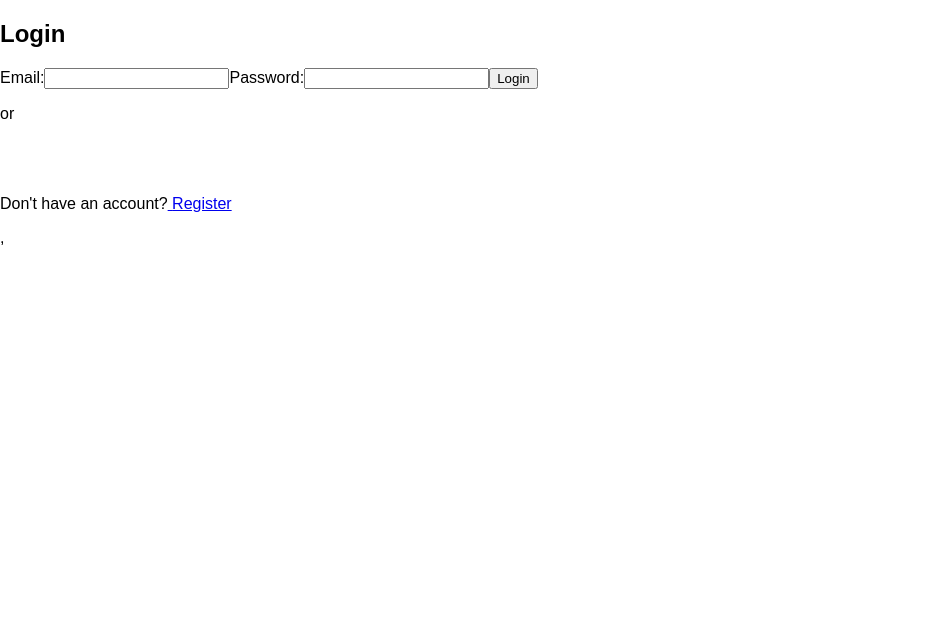
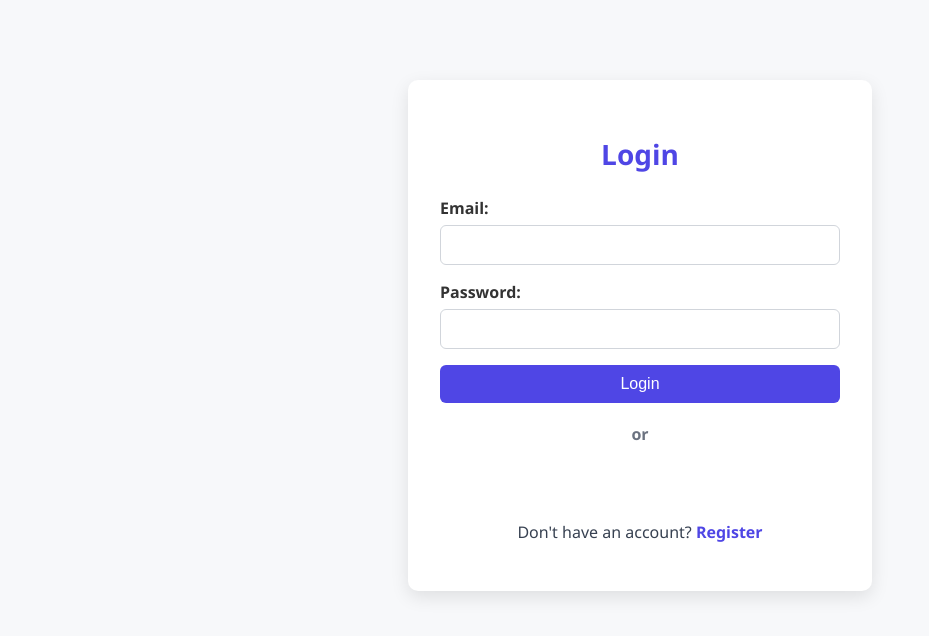
Before and after one commit to sumit-sharma39/frontend-todo, a React (Vite) app: page / in a window 1280 px wide. Shown: the top 636 px of the page, without its empty margins (0-929 px from the left). Built offline with nearby package versions, Linux system fonts and the light colour scheme.

Commit message:
login check

```diff
--- a/src/Login.jsx
+++ b/src/Login.jsx
@@ -1,4 +1,4 @@
-    import "./index.css";
+   import "./auth.css";
     import { Link, useNavigate } from "react-router-dom";
     import axios from "axios";
     import { useState } from "react";
--- /dev/null
+++ b/src/auth.css
@@ -0,0 +1,195 @@
+/* index.css */
+
+/* ----------------- Body & Global ----------------- */
+body {
+    background-color: #f7f8fa;
+    margin: 0;
+    font-family: 'Segoe UI', Tahoma, Geneva, Verdana, sans-serif;
+}
+
+/* ----------------- Dashboard ----------------- */
+.Dashboard {
+    width: 100%;
+    height: 64px;
+    background-color: #4f46e5; /* Indigo */
+    display: flex;
+    align-items: center;
+    padding: 0 24px;
+    box-sizing: border-box;
+    box-shadow: 0 2px 6px rgba(0, 0, 0, 0.1);
+}
+
+.Dashboard h1 {
+    font-size: 24px;
+    font-weight: bold;
+    margin: 0;
+    color: #ffffff;
+}
+
+.dashboard-buttons {
+    margin-left: auto;
+    display: flex;
+    gap: 14px;
+}
+
+.edit-btn {
+    background-color: #e0e0e0;
+    padding: 8px 18px;
+    font-size: 16px;
+    border-radius: 6px;
+    cursor: pointer;
+    border: none;
+    text-decoration: none;
+    color: #000;
+    display: inline-flex;
+    align-items: center;
+    justify-content: center;
+    transition: background-color 0.2s ease,
+                transform 0.15s ease,
+                box-shadow 0.15s ease;
+}
+
+.edit-btn:hover {
+    background-color: #d1d5db;
+    transform: translateY(-1px);
+    box-shadow: 0 4px 10px rgba(0, 0, 0, 0.15);
+}
+
+.edit-btn:active {
+    transform: scale(0.97);
+}
+
+.link-add {
+    background-color: #10b981; /* green */
+    color: #fff;
+}
+
+.link-add:hover {
+    background-color: #059669;
+}
+
+.logout-btn {
+    background-color: #ef4444; /* red */
+    color: #fff;
+}
+
+.logout-btn:hover {
+    background-color: #b91c1c;
+}
+
+/* ----------------- Forms (Login & Register) ----------------- */
+.register-container,
+.login-container {
+    width: 100%;
+    max-width: 400px;
+    margin: 80px auto;
+    padding: 32px;
+    background-color: #ffffff;
+    border-radius: 10px;
+    box-shadow: 0 6px 18px rgba(0, 0, 0, 0.1);
+}
+
+.register-form,
+.login-form {
+    display: flex;
+    flex-direction: column;
+}
+
+.register-title,
+.login-title {
+    font-size: 28px;
+    font-weight: bold;
+    margin-bottom: 24px;
+    color: #4f46e5;
+    text-align: center;
+}
+
+.register-label,
+.login-label {
+    margin-bottom: 6px;
+    font-weight: 600;
+    color: #333;
+}
+
+.register-input,
+.login-input {
+    padding: 10px 12px;
+    margin-bottom: 16px;
+    border-radius: 6px;
+    border: 1px solid #d1d5db;
+    font-size: 16px;
+    outline: none;
+    transition: border-color 0.2s ease;
+}
+
+.register-input:focus,
+.login-input:focus {
+    border-color: #4f46e5;
+}
+
+.register-button,
+.login-button {
+    background-color: #4f46e5;
+    color: #fff;
+    font-size: 16px;
+    padding: 10px 0;
+    border: none;
+    border-radius: 6px;
+    cursor: pointer;
+    transition: background-color 0.2s ease, transform 0.15s ease;
+}
+
+.register-button:hover,
+.login-button:hover {
+    background-color: #3730a3;
+    transform: translateY(-1px);
+}
+
+.register-button:active,
+.login-button:active {
+    transform: scale(0.97);
+}
+
+/* Google section */
+.google-section {
+    display: flex;
+    flex-direction: column;
+    align-items: center;
+    margin: 12px 0;
+}
+
+.or-text {
+    margin: 8px 0;
+    font-weight: 600;
+    color: #6b7280;
+}
+
+.register-link {
+    color: #4f46e5;
+    font-weight: 600;
+    text-decoration: none;
+}
+
+.register-link:hover {
+    text-decoration: underline;
+}
+
+.login-text {
+    text-align: center;
+    margin-top: 16px;
+    color: #374151;
+}
+
+/* ----------------- Responsive ----------------- */
+@media (max-width: 500px) {
+    .register-container,
+    .login-container {
+        margin: 40px 16px;
+        padding: 24px;
+    }
+
+    .edit-btn {
+        padding: 6px 14px;
+        font-size: 14px;
+    }
+}
--- a/src/main.css
+++ b/src/main.css
@@ -1,35 +1,45 @@
+/* main.css */
+
+/* Base body styling */
 body {
-    background-color: white;
+    background-color: #f7f8fa; /* soft light background */
     margin: 0;
+    font-family: 'Segoe UI', Tahoma, Geneva, Verdana, sans-serif;
 }
 
+/* Dashboard container */
 .Dashboard {
     width: 100%;
     height: 64px;
-    background-color: gray;
+    background-color: #4f46e5; /* Indigo background */
     display: flex;
     align-items: center;
     padding: 0 24px;
     box-sizing: border-box;
+    box-shadow: 0 2px 6px rgba(0, 0, 0, 0.1);
 }
 
+/* Dashboard title */
 .Dashboard h1 {
     font-size: 24px;
     font-weight: bold;
     margin: 0;
+    color: #ffffff;
 }
 
+/* Buttons container */
 .dashboard-buttons {
     margin-left: auto;
     display: flex;
     gap: 14px;
 }
 
+/* General button styling */
 .edit-btn {
-    background-color: rgb(111, 106, 106);
+    background-color: #e0e0e0; /* light grey */
     padding: 8px 18px;
     font-size: 16px;
-    border-radius: 4px;
+    border-radius: 6px;
     cursor: pointer;
     border: none;
     text-decoration: none;
@@ -42,12 +52,45 @@ body {
                 box-shadow 0.15s ease;
 }
 
+/* Button hover */
 .edit-btn:hover {
-    background-color: lightgrey;
+    background-color: #d1d5db; /* slightly darker grey */
     transform: translateY(-1px);
     box-shadow: 0 4px 10px rgba(0, 0, 0, 0.15);
 }
 
+/* Button active (pressed) */
 .edit-btn:active {
     transform: scale(0.97);
 }
+
+/* Add button variant */
+.link-add {
+    background-color: #10b981; /* green */
+    color: #fff;
+}
+
+.link-add:hover {
+    background-color: #059669; /* darker green */
+}
+
+/* Logout button variant */
+.logout-btn {
+    background-color: #ef4444; /* red */
+    color: #fff;
+}
+
+.logout-btn:hover {
+    background-color: #b91c1c; /* darker red */
+}
+
+/* Responsive adjustment */
+@media (max-width: 600px) {
+    .Dashboard {
+        padding: 0 12px;
+    }
+    .edit-btn {
+        padding: 6px 14px;
+        font-size: 14px;
+    }
+}
--- a/src/register.jsx
+++ b/src/register.jsx
@@ -3,6 +3,7 @@ import { v4 as uuidv4 } from "uuid";
 import { GoogleLogin } from "@react-oauth/google";
 import { Link, useNavigate } from "react-router-dom";
 import axios from "axios";
+   import "./auth.css";
 
 // start  of the function
 export function Register() {
```
